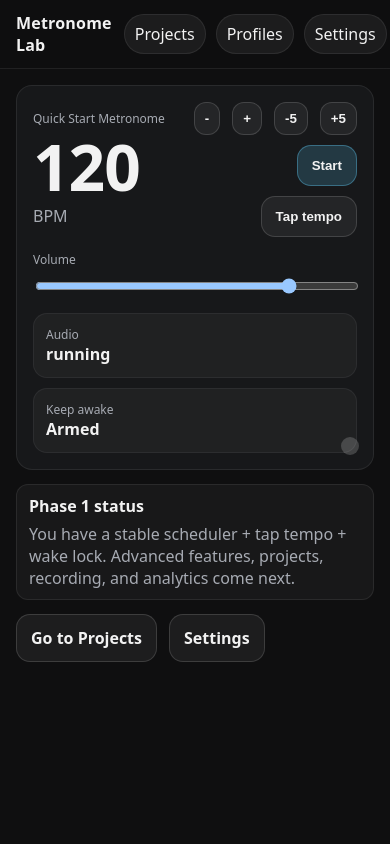
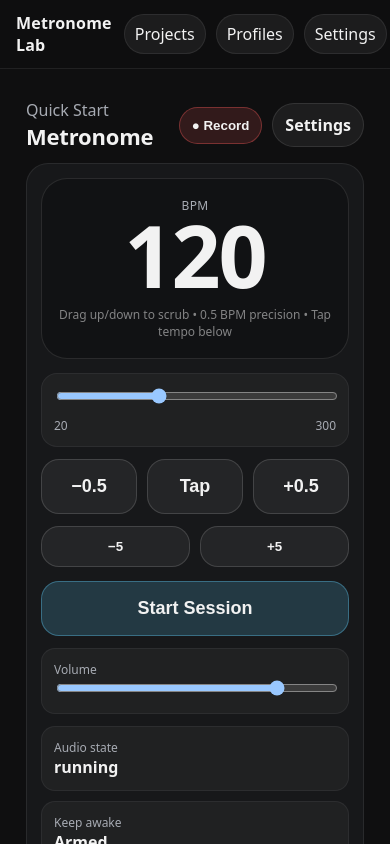
Before and after one commit to Timothy-design77/polyrhythm-proV2, a React (Vite) app: page / in a window 390 px wide. Shown: the top 844 px of the page. Built offline with nearby package versions, Linux system fonts and the light colour scheme.

Commit message:
Mobile-first Home UI + record-forward workflow + 0.5 BPM + tempo scrub

```diff
--- a/src/pages/HomeMetronomePage.tsx
+++ b/src/pages/HomeMetronomePage.tsx
@@ -5,26 +5,38 @@ import { MetronomeEngine } from '@/audio/metronomeEngine';
 import { useAppStore } from '@/state/useAppStore';
 import { isWakeLocked, releaseWakeLock, requestWakeLock } from '@/utils/wakeLock';
 
+type ScrubState = {
+  active: boolean;
+  pointerId: number | null;
+  startY: number;
+  startBpm: number;
+};
+
 export default function HomeMetronomePage() {
   const bpm = useAppStore((s) => s.bpm);
   const status = useAppStore((s) => s.status);
   const volume = useAppStore((s) => s.volume);
   const keepAwakeDefault = useAppStore((s) => s.keepAwakeDefault);
+  const recordArmed = useAppStore((s) => s.recordArmed);
+
   const setBpm = useAppStore((s) => s.setBpm);
   const nudgeBpm = useAppStore((s) => s.nudgeBpm);
   const setStatus = useAppStore((s) => s.setStatus);
   const setVolume = useAppStore((s) => s.setVolume);
   const tapTempo = useAppStore((s) => s.tapTempo);
   const clearTap = useAppStore((s) => s.clearTap);
+  const setRecordArmed = useAppStore((s) => s.setRecordArmed);
 
   const engineRef = useRef<MetronomeEngine | null>(null);
   const [pulse, setPulse] = useState(false);
   const [wakeSupported] = useState(() => 'wakeLock' in navigator);
 
-  const bpmDisplay = useMemo(() => String(bpm), [bpm]);
+  const scrubRef = useRef<ScrubState>({ active: false, pointerId: null, startY: 0, startBpm: 120 });
+  const holdTimerRef = useRef<number | null>(null);
+
+  const bpmDisplay = useMemo(() => String(bpm.toFixed(1)).replace(/\.0$/, ''), [bpm]);
 
   useEffect(() => {
-    // Keep engine in sync with BPM and volume.
     engineRef.current?.setBpm(bpm);
   }, [bpm]);
 
@@ -33,14 +45,13 @@ export default function HomeMetronomePage() {
   }, [volume]);
 
   useEffect(() => {
-    // Clean up wake lock on unmount.
     return () => {
       void releaseWakeLock();
+      if (holdTimerRef.current) window.clearInterval(holdTimerRef.current);
     };
   }, []);
 
   useEffect(() => {
-    // Re-request wake lock when tab becomes visible.
     const onVis = async () => {
       if (document.visibilityState === 'visible' && status === 'running' && keepAwakeDefault && wakeSupported) {
         await requestWakeLock();
@@ -54,17 +65,20 @@ export default function HomeMetronomePage() {
     const ac = await ensureAudioRunning();
 
     if (!engineRef.current) {
-      engineRef.current = new MetronomeEngine(ac, { bpm, volume, accentEvery: 4 }, {
+      engineRef.current = new MetronomeEngine(
+        ac,
+        { bpm, volume, accentEvery: 4 },
+        {
           onTickScheduled: (tick) => {
-          // UI pulse scheduled close to the audio tick time.
             const now = ac.currentTime;
             const delayMs = Math.max(0, (tick.when - now) * 1000);
             window.setTimeout(() => {
               setPulse(true);
               window.setTimeout(() => setPulse(false), 70);
             }, delayMs);
+          },
         }
-      });
+      );
     }
 
     engineRef.current.setBpm(bpm);
@@ -76,6 +90,9 @@ export default function HomeMetronomePage() {
     if (keepAwakeDefault && wakeSupported) {
       await requestWakeLock();
     }
+
+    // Note: actual recording will be wired in Phase 4.
+    // recordArmed is already front-and-center so the workflow feels right.
   };
 
   const stop = async () => {
@@ -85,7 +102,6 @@ export default function HomeMetronomePage() {
   };
 
   const onTap = () => {
-    // Ensure audio context is available; doesn't start metronome.
     void ensureAudioRunning();
     const nextBpm = tapTempo();
     if (nextBpm) setBpm(nextBpm);
@@ -96,85 +112,175 @@ export default function HomeMetronomePage() {
     return ac?.state ?? 'unknown';
   }, [status]);
 
+  const startHold = (delta: number) => (e: React.PointerEvent) => {
+    e.preventDefault();
+    nudgeBpm(delta);
+    if (holdTimerRef.current) window.clearInterval(holdTimerRef.current);
+    holdTimerRef.current = window.setInterval(() => nudgeBpm(delta), 110);
+  };
+
+  const stopHold = () => {
+    if (holdTimerRef.current) {
+      window.clearInterval(holdTimerRef.current);
+      holdTimerRef.current = null;
+    }
+  };
+
+  const onScrubDown = (e: React.PointerEvent) => {
+    e.preventDefault();
+    (e.currentTarget as HTMLElement).setPointerCapture(e.pointerId);
+    scrubRef.current = {
+      active: true,
+      pointerId: e.pointerId,
+      startY: e.clientY,
+      startBpm: bpm,
+    };
+  };
+
+  const onScrubMove = (e: React.PointerEvent) => {
+    if (!scrubRef.current.active) return;
+    if (scrubRef.current.pointerId !== e.pointerId) return;
+
+    // sensitivity: ~20px = 1 BPM (rounded to 0.5 in store)
+    const dy = e.clientY - scrubRef.current.startY;
+    const next = scrubRef.current.startBpm + (-dy * 0.05);
+    setBpm(next);
+  };
+
+  const onScrubUp = () => {
+    scrubRef.current.active = false;
+    scrubRef.current.pointerId = null;
+  };
+
   return (
-    <div style={{ display: 'grid', gap: 14 }}>
-      <div className="card" style={{ position: 'relative', overflow: 'hidden' }}>
-        <div style={{ display: 'flex', alignItems: 'baseline', justifyContent: 'space-between', gap: 12 }}>
+    <div className="home">
+      <div className="homeStack">
+        <div className="homeHeader">
           <div>
-            <div className="muted" style={{ fontSize: 12, marginBottom: 8 }}>Quick Start Metronome</div>
-            <div className="big">{bpmDisplay}</div>
-            <div className="muted" style={{ marginTop: 6 }}>BPM</div>
+            <div className="muted">Quick Start</div>
+            <div className="homeTitle">Metronome</div>
           </div>
 
-          <div style={{ display: 'grid', gap: 10, justifyItems: 'end' }}>
-            <div className="row" style={{ justifyContent: 'flex-end' }}>
-              <button className="btn btnSmall" onClick={() => nudgeBpm(-1)}>-</button>
-              <button className="btn btnSmall" onClick={() => nudgeBpm(+1)}>+</button>
-              <button className="btn btnSmall" onClick={() => nudgeBpm(-5)}>-5</button>
-              <button className="btn btnSmall" onClick={() => nudgeBpm(+5)}>+5</button>
-            </div>
+          <div className="homeHeaderRight">
+            <button
+              className={'pillBtn ' + (recordArmed ? 'pillOn' : '')}
+              onClick={() => setRecordArmed(!recordArmed)}
+              aria-pressed={recordArmed}
+              title="Arm recording (capture arrives in Phase 4)"
+            >
+              {recordArmed ? '● Record' : 'Record'}
+            </button>
 
-            {status === 'running' ? (
-              <button className="btn btnDanger" onClick={() => void stop()}>Stop</button>
-            ) : (
-              <button className="btn btnPrimary" onClick={() => void start()}>Start</button>
-            )}
-
-            <button className="btn" onClick={onTap}>Tap tempo</button>
+            <Link className="pillBtn" to="/settings">
+              Settings
+            </Link>
           </div>
         </div>
 
-        <div style={{ marginTop: 14 }}>
-          <div className="muted" style={{ fontSize: 12, marginBottom: 8 }}>Volume</div>
+        <div className="card homeCard">
+          <div
+            className={'bpmBox ' + (pulse ? 'bpmPulse' : '')}
+            style={{ touchAction: 'none' }}
+            onPointerDown={onScrubDown}
+            onPointerMove={onScrubMove}
+            onPointerUp={onScrubUp}
+            onPointerCancel={onScrubUp}
+          >
+            <div className="bpmLabel">BPM</div>
+            <div className="bpmValue">{bpmDisplay}</div>
+            <div className="bpmHint">Drag up/down to scrub • 0.5 BPM precision • Tap tempo below</div>
+          </div>
+
+          <div className="tempoSlider">
             <input
-            style={{ width: '100%' }}
+              className="range"
+              type="range"
+              min={20}
+              max={300}
+              step={0.5}
+              value={bpm}
+              onChange={(e) => setBpm(Number(e.target.value))}
+              aria-label="Tempo slider"
+            />
+            <div className="tempoSliderMeta">
+              <span className="muted">20</span>
+              <span className="muted">300</span>
+            </div>
+          </div>
+
+          <div className="grid3">
+            <button className="btn btnBig" onPointerDown={startHold(-0.5)} onPointerUp={stopHold} onPointerCancel={stopHold} onPointerLeave={stopHold}>
+              −0.5
+            </button>
+            <button className="btn btnBig" onClick={onTap}>
+              Tap
+            </button>
+            <button className="btn btnBig" onPointerDown={startHold(+0.5)} onPointerUp={stopHold} onPointerCancel={stopHold} onPointerLeave={stopHold}>
+              +0.5
+            </button>
+          </div>
+
+          <div className="grid2">
+            <button className="btn" onPointerDown={startHold(-5)} onPointerUp={stopHold} onPointerCancel={stopHold} onPointerLeave={stopHold}>
+              −5
+            </button>
+            <button className="btn" onPointerDown={startHold(+5)} onPointerUp={stopHold} onPointerCancel={stopHold} onPointerLeave={stopHold}>
+              +5
+            </button>
+          </div>
+
+          <div className="ctaStack">
+            {status === 'running' ? (
+              <button className="btn btnBig btnDanger btnWide" onClick={() => void stop()}>
+                Stop
+              </button>
+            ) : (
+              <button className="btn btnBig btnPrimary btnWide" onClick={() => void start()}>
+                {recordArmed ? 'Start Session' : 'Start Metronome'}
+              </button>
+            )}
+
+            <div className="kpiBox">
+              <div className="kpiLabel">Volume</div>
+              <input
+                className="range"
                 type="range"
                 min={0}
                 max={1}
                 step={0.01}
                 value={volume}
                 onChange={(e) => setVolume(Number(e.target.value))}
+                aria-label="Volume"
               />
             </div>
 
-        <div style={{ marginTop: 14 }} className="kpi">
+            <div className="kpi">
               <div className="kpiBox">
-            <div className="kpiLabel">Audio</div>
+                <div className="kpiLabel">Audio state</div>
                 <div className="kpiValue">{acState}</div>
               </div>
               <div className="kpiBox">
                 <div className="kpiLabel">Keep awake</div>
-            <div className="kpiValue">{wakeSupported ? (isWakeLocked() ? 'Locked' : (keepAwakeDefault ? 'Armed' : 'Off')) : 'Not supported'}</div>
+                <div className="kpiValue">
+                  {wakeSupported ? (isWakeLocked() ? 'Locked' : keepAwakeDefault ? 'Armed' : 'Off') : 'Not supported'}
+                </div>
               </div>
             </div>
 
-        {/* Pulse indicator */}
-        <div
-          aria-hidden
-          style={{
-            position: 'absolute',
-            right: 14,
-            bottom: 14,
-            width: 18,
-            height: 18,
-            borderRadius: 999,
-            background: pulse ? 'var(--accent)' : 'rgba(255,255,255,0.18)',
-            boxShadow: pulse ? '0 0 0 10px rgba(98, 208, 255, 0.10)' : 'none',
-            transition: 'background 80ms linear, box-shadow 80ms linear'
-          }}
-        />
+            <div className="grid2">
+              <Link className="btn btnWide" to="/projects">
+                Projects
+              </Link>
+              <Link className="btn btnWide" to="/profiles">
+                Profiles
+              </Link>
             </div>
 
-      <div className="notice">
-        <div style={{ fontWeight: 750, marginBottom: 6 }}>Phase 1 status</div>
-        <div className="muted">
-          You have a stable scheduler + tap tempo + wake lock. Advanced features, projects, recording, and analytics come next.
+            <div className="muted tiny">
+              Recording capture + analysis get wired in Phase 4+. UI is record-first now so it won’t require a redesign later.
             </div>
           </div>
-
-      <div className="row">
-        <Link className="btn" to="/projects">Go to Projects</Link>
-        <Link className="btn" to="/settings">Settings</Link>
+        </div>
       </div>
     </div>
   );
--- a/src/state/useAppStore.ts
+++ b/src/state/useAppStore.ts
@@ -8,6 +8,9 @@ type AppState = {
   volume: number; // 0..1
   keepAwakeDefault: boolean;
 
+  // UI: “record-first” workflow (actual recording arrives in Phase 4)
+  recordArmed: boolean;
+
   lastTapMs?: number;
   tapIntervalsMs: number[];
 
@@ -16,54 +19,59 @@ type AppState = {
   setStatus: (status: MetronomeStatus) => void;
   setVolume: (v: number) => void;
   setKeepAwakeDefault: (v: boolean) => void;
+  setRecordArmed: (v: boolean) => void;
+
   tapTempo: () => number | null;
   clearTap: () => void;
 };
 
 const clamp = (n: number, min: number, max: number) => Math.max(min, Math.min(max, n));
+const roundToStep = (n: number, step: number) => Math.round(n / step) * step;
 
 export const useAppStore = create<AppState>((set, get) => ({
   bpm: 120,
   status: 'stopped',
   volume: 0.8,
   keepAwakeDefault: true,
-
+  recordArmed: true, // record-forward default per your preference
   tapIntervalsMs: [],
 
-  setBpm: (bpm) => set({ bpm: clamp(Math.round(bpm), 20, 300) }),
-  nudgeBpm: (delta) => set({ bpm: clamp(get().bpm + delta, 20, 300) }),
+  setBpm: (bpm) => set({ bpm: clamp(roundToStep(bpm, 0.5), 20, 300) }),
+  nudgeBpm: (delta) => set({ bpm: clamp(roundToStep(get().bpm + delta, 0.5), 20, 300) }),
+
   setStatus: (status) => set({ status }),
   setVolume: (v) => set({ volume: clamp(v, 0, 1) }),
   setKeepAwakeDefault: (v) => set({ keepAwakeDefault: v }),
+  setRecordArmed: (v) => set({ recordArmed: v }),
 
   tapTempo: () => {
     const now = performance.now();
     const lastTap = get().lastTapMs;
 
-    // If user waited too long, restart tapping window.
+    // Restart window if user paused too long
     if (lastTap && now - lastTap > 2000) {
       set({ lastTapMs: now, tapIntervalsMs: [] });
       return null;
     }
-
     if (!lastTap) {
       set({ lastTapMs: now, tapIntervalsMs: [] });
       return null;
     }
 
     const interval = now - lastTap;
-    const nextIntervals = [...get().tapIntervalsMs, interval].slice(-6); // last up to 6 intervals
+    const nextIntervals = [...get().tapIntervalsMs, interval].slice(-6);
     set({ lastTapMs: now, tapIntervalsMs: nextIntervals });
 
     if (nextIntervals.length < 2) return null;
 
-    // Robust average: drop min and max if enough samples.
+    // Robust average: drop min/max if enough samples
     const sorted = [...nextIntervals].sort((a, b) => a - b);
     const trimmed = sorted.length >= 4 ? sorted.slice(1, -1) : sorted;
     const avgMs = trimmed.reduce((a, b) => a + b, 0) / trimmed.length;
+
     const bpm = 60000 / avgMs;
-    return clamp(Math.round(bpm), 20, 300);
+    return clamp(roundToStep(bpm, 0.5), 20, 300);
   },
 
-  clearTap: () => set({ lastTapMs: undefined, tapIntervalsMs: [] })
+  clearTap: () => set({ lastTapMs: undefined, tapIntervalsMs: [] }),
 }));
--- a/src/styles.css
+++ b/src/styles.css
@@ -138,3 +138,53 @@ a { color: inherit; text-decoration: none; }
   border: 1px solid rgba(255, 255, 255, 0.08);
   background: rgba(255, 255, 255, 0.04);
 }
+
+/* --- Mobile-first Home layout helpers (Phase 1 UI upgrade) --- */
+.home { width: 100%; }
+.homeStack { max-width: 560px; margin: 0 auto; padding: 12px 14px 28px; }
+.homeHeader { display: flex; align-items: center; justify-content: space-between; gap: 12px; margin: 6px 0 12px; }
+.homeTitle { font-size: 22px; font-weight: 800; letter-spacing: -0.2px; }
+.homeHeaderRight { display: flex; gap: 10px; align-items: center; }
+.pillBtn {
+  display: inline-flex; align-items: center; justify-content: center;
+  padding: 10px 12px; border-radius: 999px;
+  background: rgba(255,255,255,0.06);
+  border: 1px solid rgba(255,255,255,0.10);
+  color: var(--text); font-weight: 700;
+}
+.pillOn {
+  background: rgba(255,92,92,0.15);
+  border-color: rgba(255,92,92,0.35);
+}
+.homeCard { border-radius: 22px; padding: 14px; }
+
+.bpmBox {
+  border-radius: 26px;
+  border: 1px solid rgba(255,255,255,0.10);
+  background: rgba(0,0,0,0.22);
+  padding: 18px 16px;
+  text-align: center;
+}
+.bpmPulse { outline: 2px solid rgba(98, 208, 255, 0.35); }
+.bpmLabel { font-size: 12px; color: var(--muted); letter-spacing: 0.3px; }
+.bpmValue { font-size: 86px; font-weight: 900; line-height: 0.95; letter-spacing: -2px; font-variant-numeric: tabular-nums; }
+.bpmHint { margin-top: 10px; font-size: 12px; color: rgba(255,255,255,0.48); }
+
+.tempoSlider { margin-top: 14px; padding: 12px; border-radius: 16px; background: rgba(255,255,255,0.04); border: 1px solid rgba(255,255,255,0.06); }
+.tempoSliderMeta { margin-top: 8px; display: flex; justify-content: space-between; font-size: 12px; }
+.range { width: 100%; }
+
+.grid2 { display: grid; grid-template-columns: 1fr 1fr; gap: 10px; margin-top: 12px; }
+.grid3 { display: grid; grid-template-columns: 1fr 1fr 1fr; gap: 10px; margin-top: 12px; }
+.btnWide { width: 100%; }
+.btnBig { padding: 16px 14px; border-radius: 22px; font-size: 18px; font-weight: 800; }
+
+.ctaStack { margin-top: 14px; display: grid; gap: 12px; }
+.tiny { font-size: 12px; }
+
+/* Make default cards/buttons feel better on small screens without breaking desktop */
+@media (max-width: 520px) {
+  .container { padding: 12px; }
+  .big { font-size: 78px; }
+  .btn { border-radius: 18px; }
+}
```
Also changed, not shown: 1 other file (tests, documents, lock files or other folders). Lines whose indentation alone changed are shown as unchanged.
